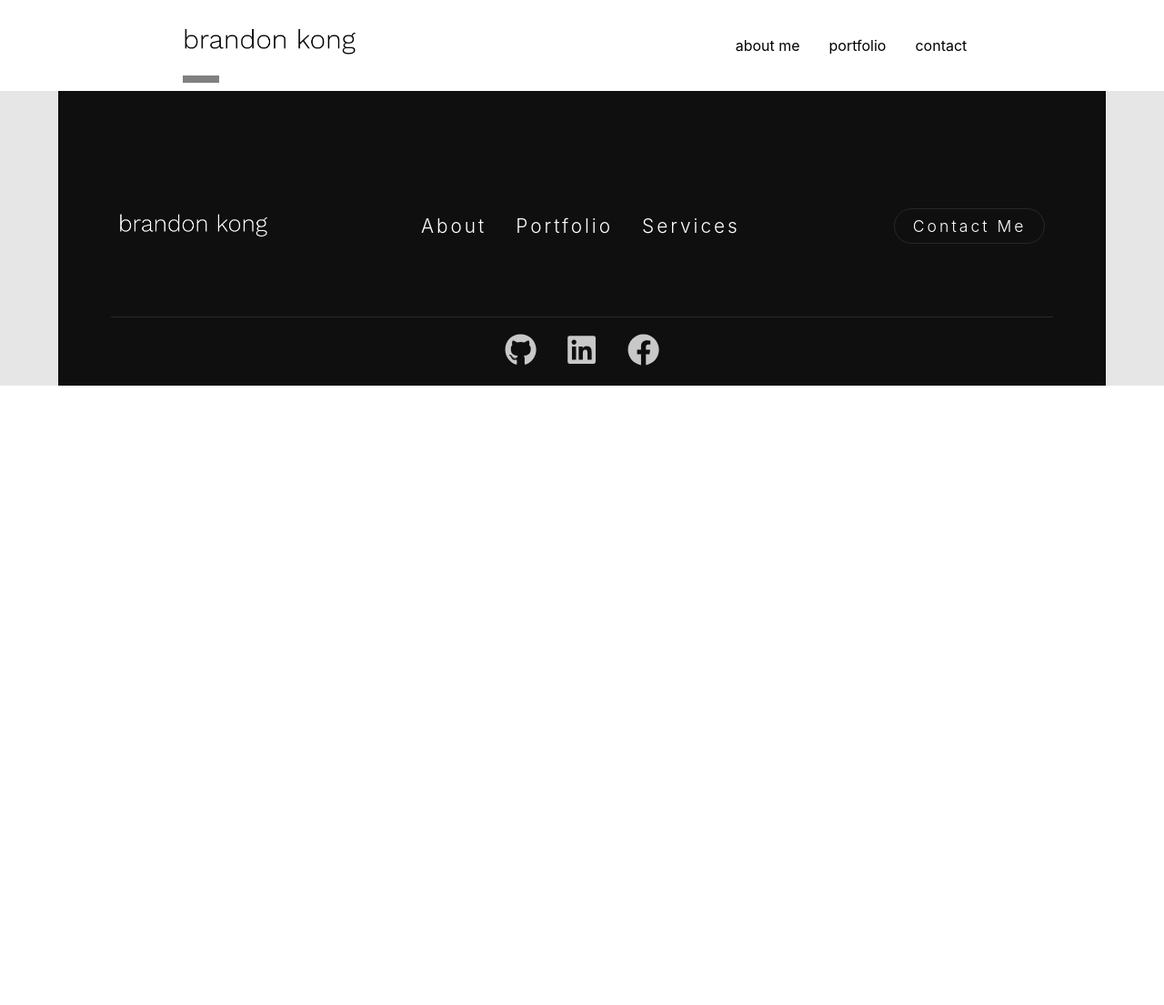
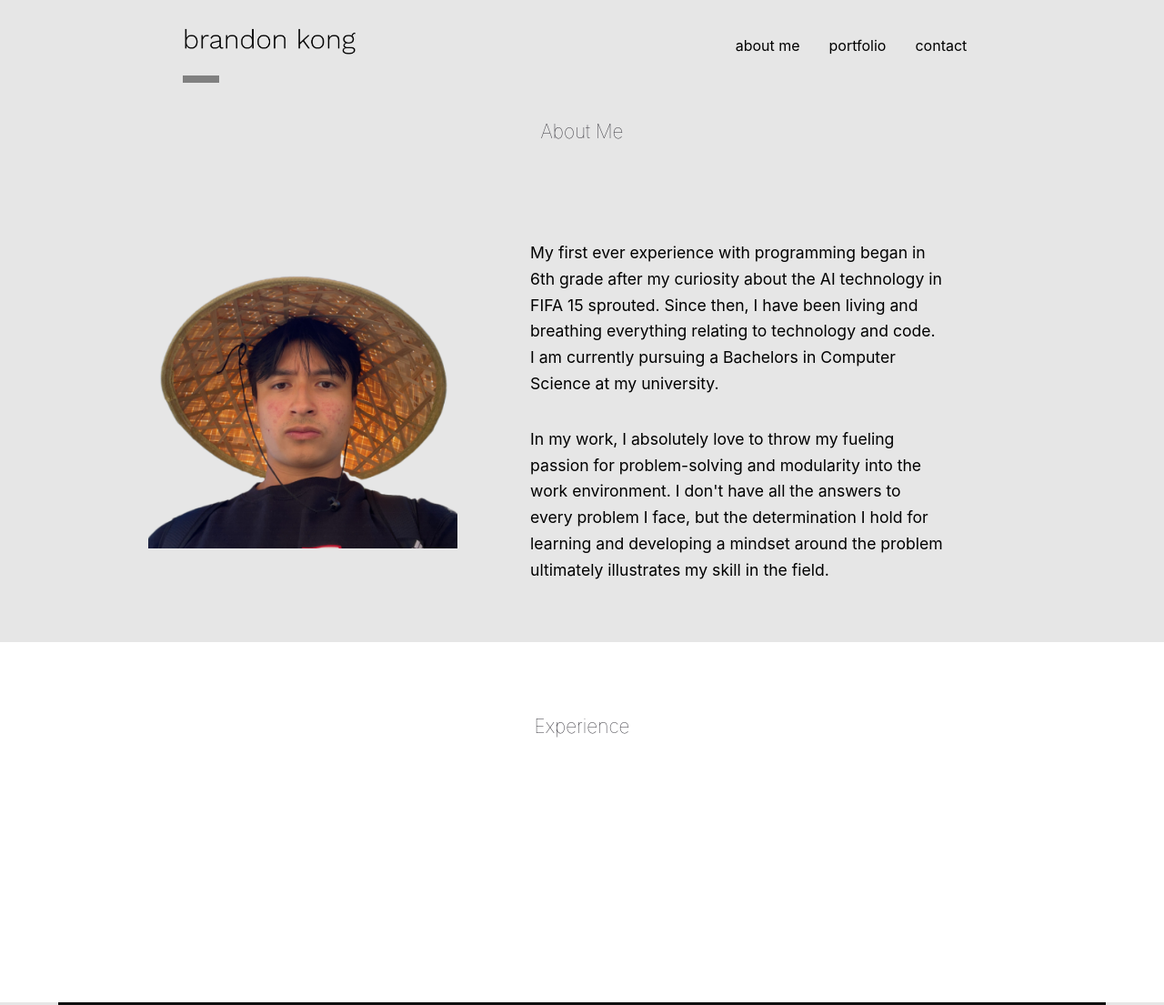
Before and after one commit to brandon-kong/portfolio, a Gatsby site: page /about-me in a window 1280 px wide. Shown: the top 1105 px of the page at 91% size. Before the commit the page ends 800 px from the top, so only its background shows below. Built offline with nearby package versions, Linux system fonts and the light colour scheme; Gatsby itself is replaced by a stand-in of ours.

Commit message:
added Hero section to about-me, started Experience section

```diff
--- a/src/components/Navbar.js
+++ b/src/components/Navbar.js
@@ -8,7 +8,7 @@ const Container = styled.nav`
     min-height: 80px;
     min-width: 200px;
     width: 100%;
-    background-color: ${props => (props.isDark && "black") || ("white")};;
+    background-color: ${props => (props.isDark && "black") || ("")};;
     display: flex;
     justify-content: space-around;
     align-items: center;
@@ -74,7 +74,6 @@ const StyledLink = styled(Link)`
 
 function HeaderLogo(props) {
     return (
-
         <LogoTitle>
             <Link to={props.to}>
                 {
@@ -89,7 +88,6 @@ function HeaderLogo(props) {
 
             </BoxBorder>
         </LogoTitle>
-
     )
 }
 
--- /dev/null
+++ b/src/components/about-me/Experience.js
@@ -0,0 +1,11 @@
+import React from "react"
+import styled from "styled-components"
+
+export const ExperienceContainer = styled.section`
+    min-height: 300px;
+    padding-top: 3rem;
+    padding-bottom: 3rem;
+    background-color: #fff;
+
+    width: 100%;
+`
--- /dev/null
+++ b/src/components/about-me/Hero.js
@@ -0,0 +1,34 @@
+import React from "react"
+import styled from "styled-components"
+import { StaticImage } from "gatsby-plugin-image"
+
+export const HeroContainer = styled.section`
+    min-height: 300px;
+    padding-top: 3rem;
+    padding-bottom: 3rem;
+
+    width: 100%;
+`
+
+export const FlexImageContainer = styled.div`
+    display: flex;
+    justify-content: center;
+    align-items: center;
+
+`
+
+export const ParagraphContainer = styled.div`
+
+    padding-left: 5rem;
+    padding-right: 5rem;
+    max-width: 45ch;
+`
+
+export const HeroParagraph = styled.p`
+    color: black;
+    font-size: 1.1rem;
+
+    padding-bottom: 1rem;
+    padding-top: 1rem;
+    line-height: 1.8rem;
+`
--- a/src/css/root.css
+++ b/src/css/root.css
@@ -66,3 +66,7 @@ body {
     color: rgb(255, 244, 194);
 
 }
+
+h1, p {
+    font-family: -apple-system, BlinkMacSystemFont, "Segoe UI", Roboto, "Helvetica Neue", Arial, "Noto Sans", sans-serif, "Apple Color Emoji", "Segoe UI Emoji", "Segoe UI Symbol", "Noto Color Emoji";
+}
--- a/src/pages/about-me.js
+++ b/src/pages/about-me.js
@@ -3,10 +3,15 @@ import Navbar from "../components/Navbar"
 import {Helmet} from "react-helmet"
 import styled from "styled-components"
 
+import { HeroContainer, FlexImageContainer, HeroParagraph, ParagraphContainer } from "../components/about-me/Hero"
+import { ExperienceContainer } from "../components/about-me/Experience"
+
 import Footer from "../components/Footer"
 
+import { StaticImage } from "gatsby-plugin-image"
+
+
 import "../css/root.css"
-import "../css/landing.css"
 
 // styles
 const pageStyles = {
@@ -25,6 +30,15 @@ const Container = styled.div`
     grid-auto-rows: minmax(100px, auto);
 `
 
+const Heading = styled.h2`
+    text-align: center;
+    font-size: 1.3rem;
+    font-weight: 1;
+    padding-top: 2rem;
+    padding-bottom: 2rem;
+`
+
+
 // markup
 const IndexPage = () => {
   const [isOpen, setIsOpen] = useState(false)
@@ -39,6 +53,31 @@ const IndexPage = () => {
 
       <Container>
             <Navbar isDark={false} toggle={toggle}></Navbar>
+            <Heading>About Me</Heading>
+
+            <HeroContainer>
+                <FlexImageContainer>
+                    <StaticImage src="../images/me.png" height={300}/>
+                    <ParagraphContainer>
+                        <HeroParagraph>My first ever experience with programming began in 6th grade after my curiosity about the AI technology in FIFA 15 sprouted.
+                            Since then, I have been living and breathing everything relating to technology and code. I am currently pursuing a Bachelors in
+                            Computer Science at my university.
+                        </HeroParagraph>
+
+                        <HeroParagraph>
+                            In my work, I absolutely love to throw my fueling passion for problem-solving and modularity into the work environment. I don't have
+                            all the answers to every problem I face, but the determination I hold for learning and developing a mindset around the problem ultimately
+                            illustrates my skill in the field.
+                        </HeroParagraph>
+                    </ParagraphContainer>
+                </FlexImageContainer>
+            </HeroContainer>
+
+            <ExperienceContainer>
+                <Heading>Experience</Heading>
+
+
+            </ExperienceContainer>
             <Footer />
       </Container>
 
```
